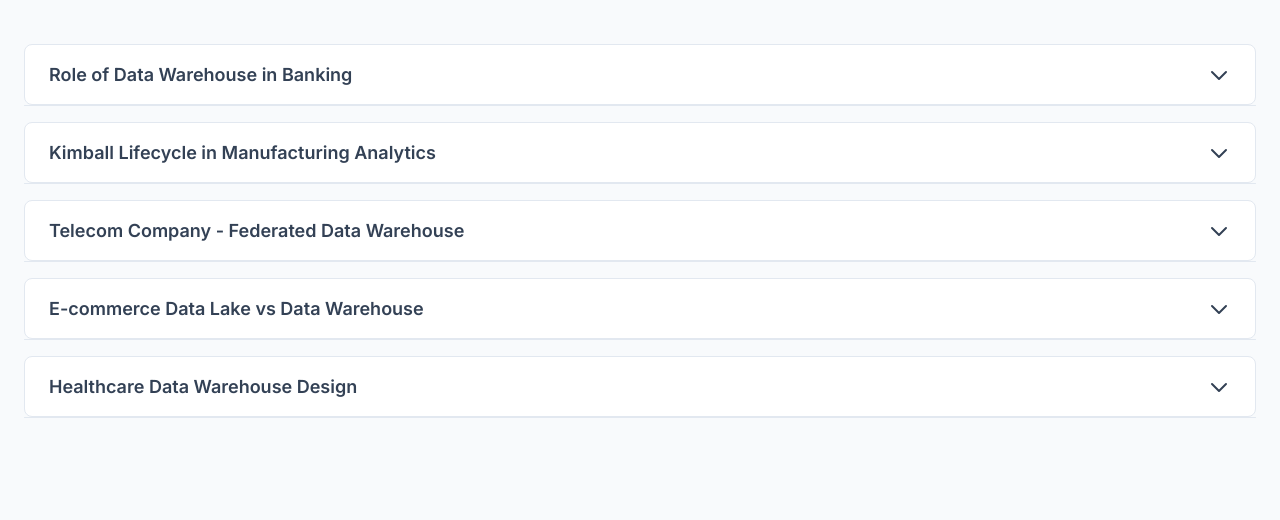
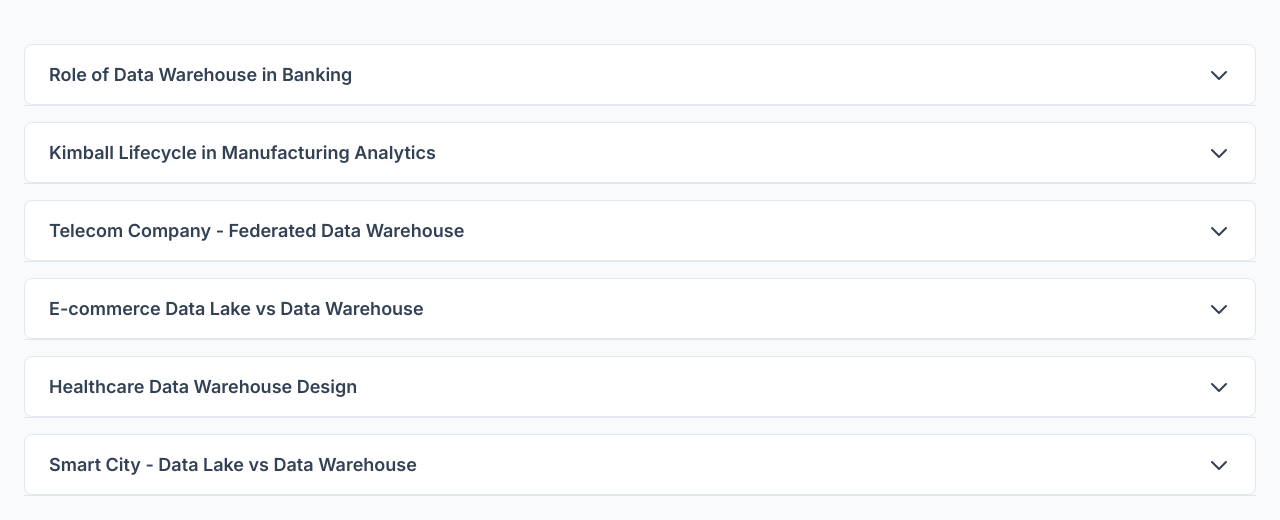
Before and after one commit to gitesh2005/dataWarehousingNotes, a plain HTML site: page dwh-questions.html in a window 1280 px wide. Shown: the part 68-588 px from the top of the page. Drawn offline with nearby package versions, Linux system fonts and the light colour scheme.

Commit message:
update the new code

```diff
--- a/dwh-questions.html
+++ b/dwh-questions.html
@@ -218,6 +218,30 @@
                         </div>
                     </div>
                 `
+            },
+            {
+                title: 'Smart City - Data Lake vs Data Warehouse',
+                content: `
+                    <div class="p-6 answer-section text-slate-600 space-y-4">
+                        <div>
+                            <h4>a. Handling Diverse Data Types 🗂️</h4>
+                            <p>A key feature of a <b>data lake</b> is its ability to store all types of data in its raw, natural format. This means it can easily handle the project's mix of IoT time-series data, video files, JSON logs, and structured weather tables all in one place.</p>
+                            <p class="mt-2">This is different from a traditional data warehouse, which requires data to be cleaned, structured, and organized into a predefined format (a "schema") before it can be stored. A data warehouse would struggle to store unstructured data like video files or raw JSON logs directly.</p>
+                        </div>
+
+                        <div>
+                            <h4>b. Real-Time AI and Machine Learning 🤖</h4>
+                            <p>The capability that allows data analysts to run AI/ML models on live data is the data lake's <b>"schema-on-read"</b> approach. This means you don't have to define the data's structure when you store it; you only apply a structure when you need to analyze it ("read" it).</p>
+                            <p class="mt-2">This is vital for real-time decision-making because it eliminates the time-consuming step of pre-processing and structuring data. Analysts can immediately access and experiment with live traffic feeds and sensor data, allowing them to generate insights and make decisions in real-time without delay.</p>
+                        </div>
+
+                        <div>
+                            <h4>c. Scalability and Cost-Effectiveness 💰</h4>
+                            <p>A data lake ensures scalability and low-cost storage because it is built on <b>commodity hardware</b> (standard, inexpensive servers) and is designed to <b>scale horizontally</b>. This means that as the city's data grows, you can simply add more low-cost servers to the cluster to increase storage and processing power.</p>
+                             <p class="mt-2">This approach makes it much cheaper to store terabytes of new data daily compared to a data warehouse, which often relies on expensive, specialized hardware. This cost-effective scalability ensures the smart city project can handle massive future data growth without a huge increase in budget.</p>
+                        </div>
+                    </div>
+                `
             }
         ];
 
@@ -228,7 +252,7 @@
                 const div = document.createElement('div');
                 const button = document.createElement('button');
                 button.className = 'accordion-header';
-                button.innerHTML = `<span>${item.title}</span><svg class="accordion-icon w-6 h-6" fill="none" stroke="currentColor" viewBox="0 0 24 24"><path stroke-linecap="round" stroke-linejoin="round" stroke-width="2" d="M19 9l-7 7-7-7"></path></svg>`;
+                button.innerHTML = `<span>${item.title}</span><svg class="accordion-icon w-6 h-6" fill="none" stroke="currentColor" viewBox="0.0 24 24"><path stroke-linecap="round" stroke-linejoin="round" stroke-width="2" d="M19 9l-7 7-7-7"></path></svg>`;
                 const contentDiv = document.createElement('div');
                 contentDiv.className = 'accordion-content';
                 contentDiv.innerHTML = item.content;
```
